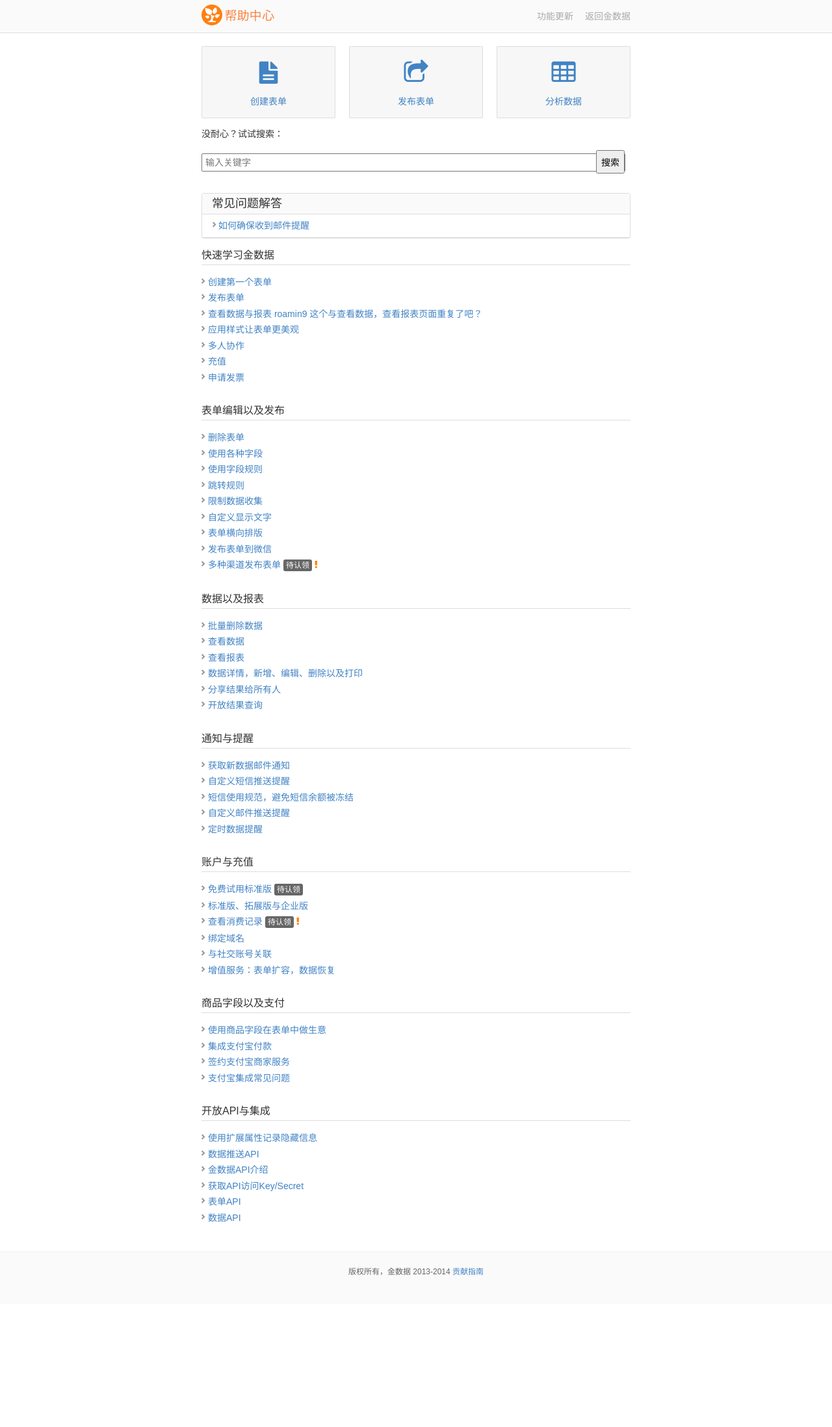
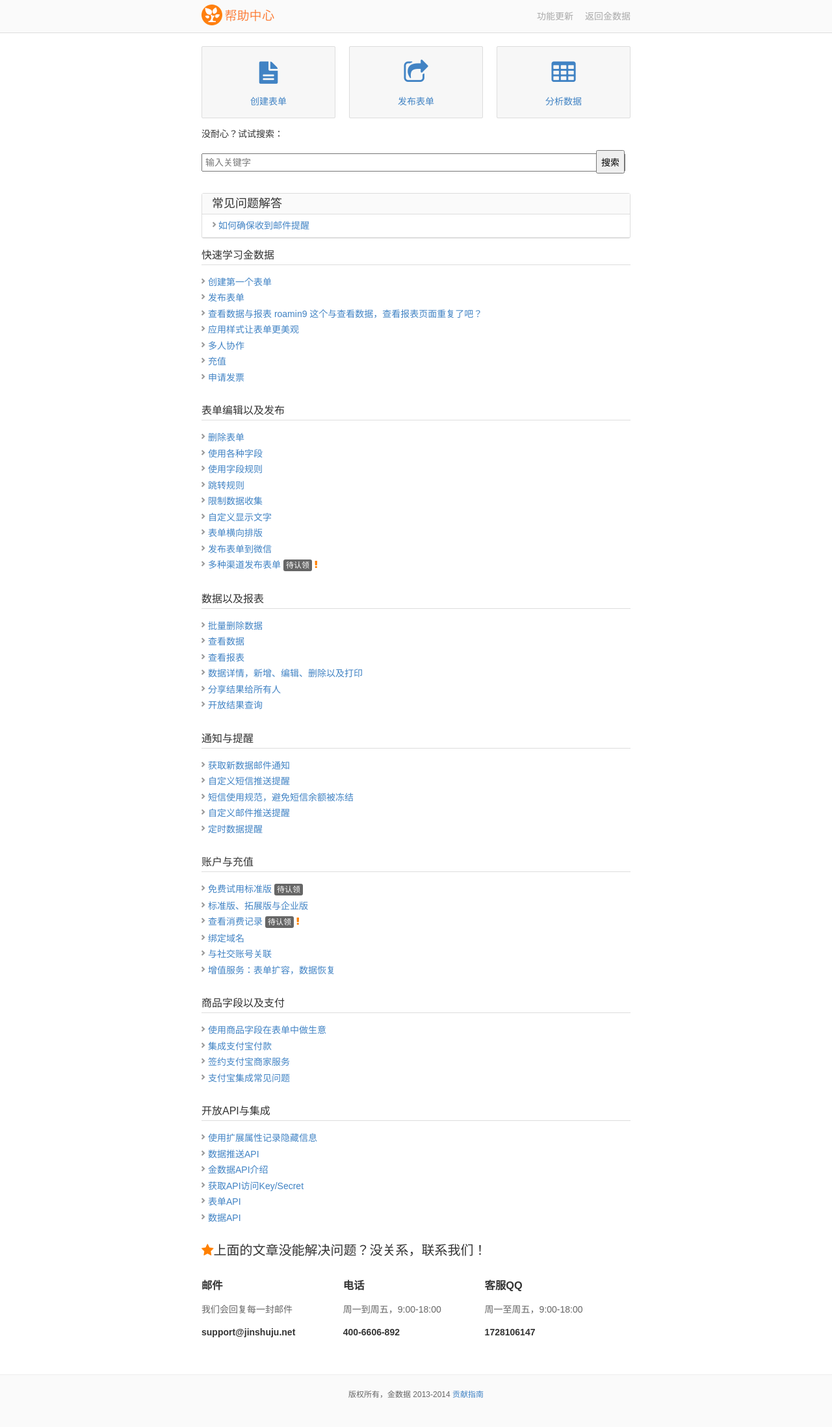
Before and after one commit to jinshuju/help.jinshuju.net, a Jekyll site: the page built from index.html, in a window 1280 px wide. Shown: the whole page at 65% size. Built offline with Jekyll 4.4.1, drawn with Linux system fonts in a browser that asks for light colours; Markdown is read by kramdown in place of the engine named in the settings; before the commit the page ends 2007 px from its top, so only the background shows below that.

Commit message:
add human contacts

```diff
--- a/css/main.css
+++ b/css/main.css
@@ -418,3 +418,20 @@ a.update-link {
 .update-link:hover {
   color: #ff8000;
 }
+
+.contact-human h2 {
+  font-weight: normal;
+  font-size: 20px;
+}
+
+.contacts .contact {
+  width: 33%;
+  float: left;
+}
+
+.contacts .explain {
+  color: #666;
+}
+.contacts .channel {
+  font-weight: bold;
+}
--- a/index.html
+++ b/index.html
@@ -74,3 +74,24 @@ title: "金数据帮助中心"
   {% endfor %}
 
 </div>
+
+<div class="contact-human">
+  <h2><i class="fa fa-star" style="color:#ff8000"></i>上面的文章没能解决问题？没关系，联系我们！</h2>
+  <div class="contacts clearfix">
+    <div class="contact">
+      <h3>邮件</h3>
+      <p class="explain">我们会回复每一封邮件</p>
+      <p class="channel">support@jinshuju.net</p>
+    </div>
+    <div class="contact">
+      <h3>电话</h3>
+      <p class="explain">周一到周五，9:00-18:00</p>
+      <p class="channel">400-6606-892</p>
+    </div>
+    <div class="contact">
+      <h3>客服QQ</h3>
+      <p class="explain">周一至周五，9:00-18:00</p>
+      <p class="channel">1728106147</p>
+    </div>
+  </div>
+</div>
```
